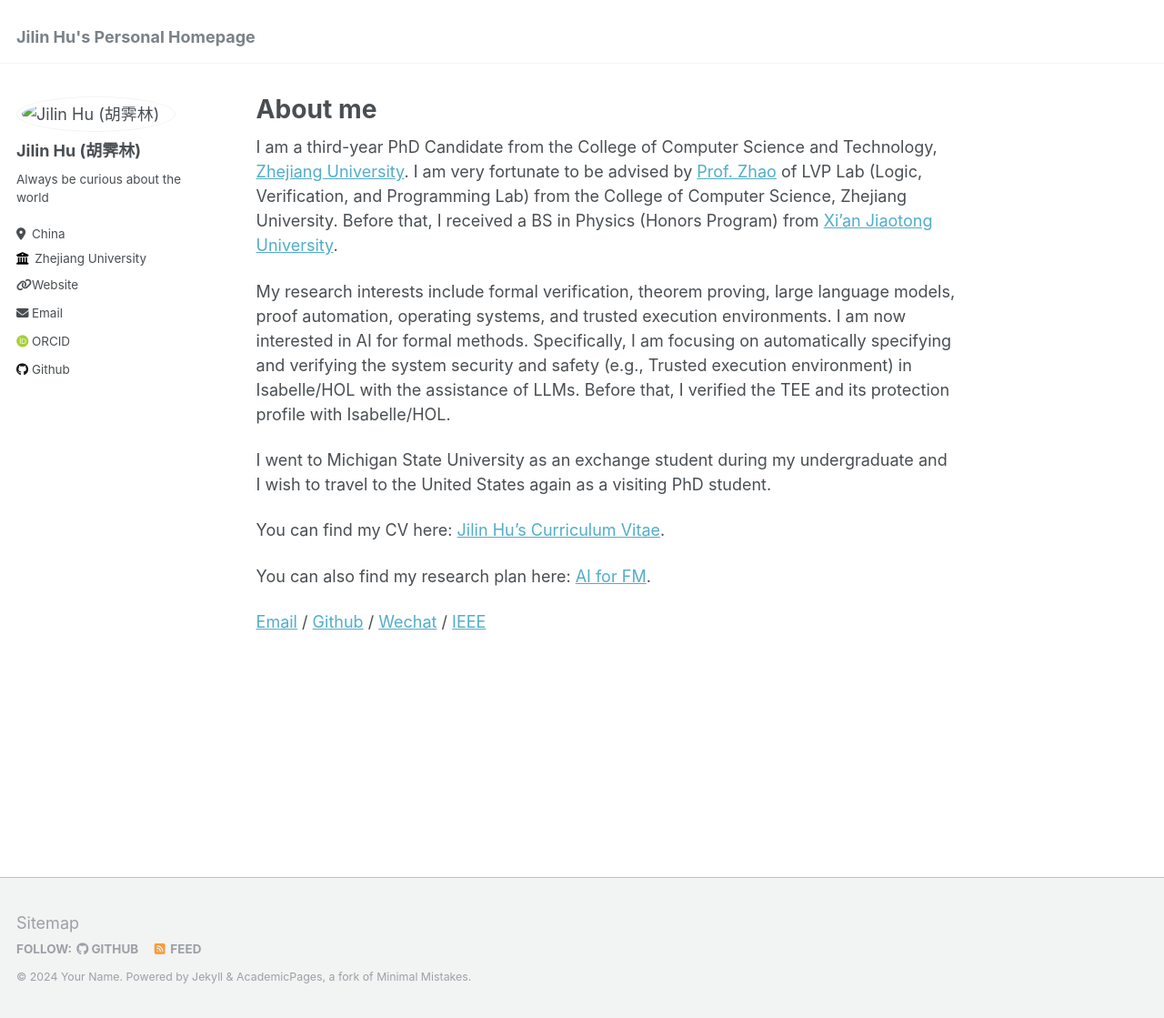
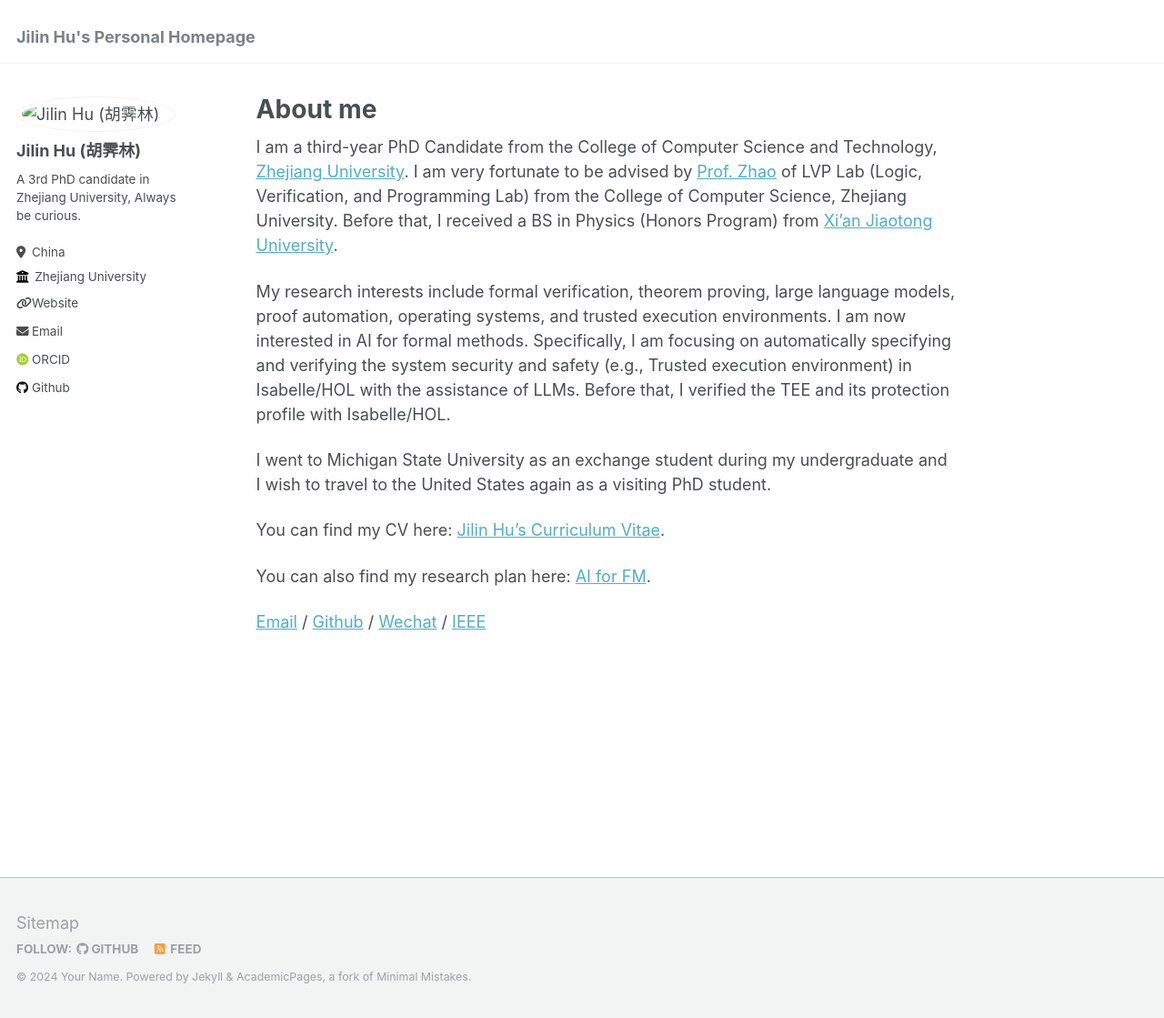
Before and after one commit to JilinHu/JilinHu.github.io, a Jekyll site: the page built from _pages/about.md, in a window 1280 px wide and 1119 px high. Shown: the whole window at 91% size. Built offline with Jekyll 4.4.1, drawn with Linux system fonts in a browser that asks for light colours; some web fonts are replaced.

Commit message:
Update _config.yml

```diff
--- a/_config.yml
+++ b/_config.yml
@@ -24,7 +24,7 @@ author:
   avatar           : "./images/hu.png"
   name             : "Jilin Hu (胡霁林)"
   pronouns         : # example: "she/her"
-  bio              : "Always be curious about the world"
+  bio              : "A 3rd PhD candidate in Zhejiang University, Always be curious."
   location         : "China"
   employer         : "Zhejiang University"
   uri              : "https://jilinhu.github.io/"
```
